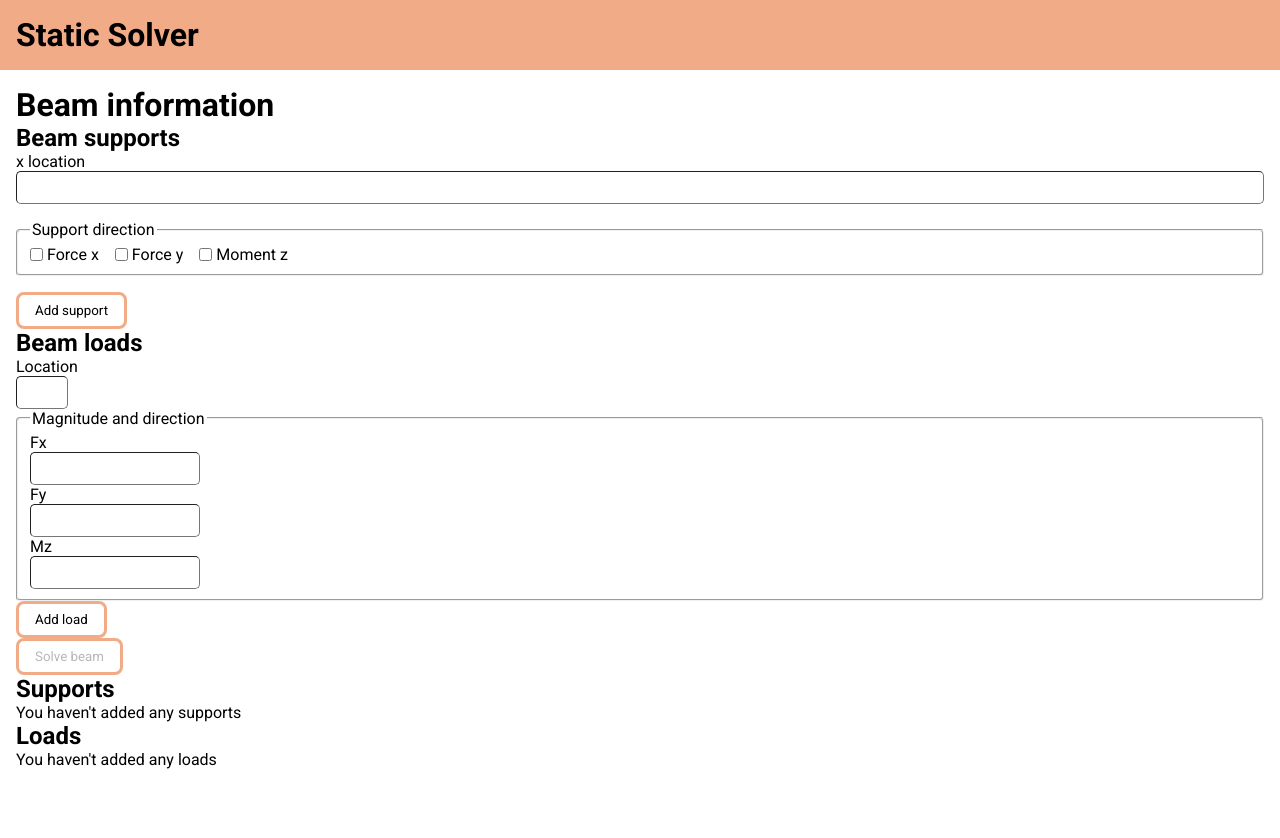
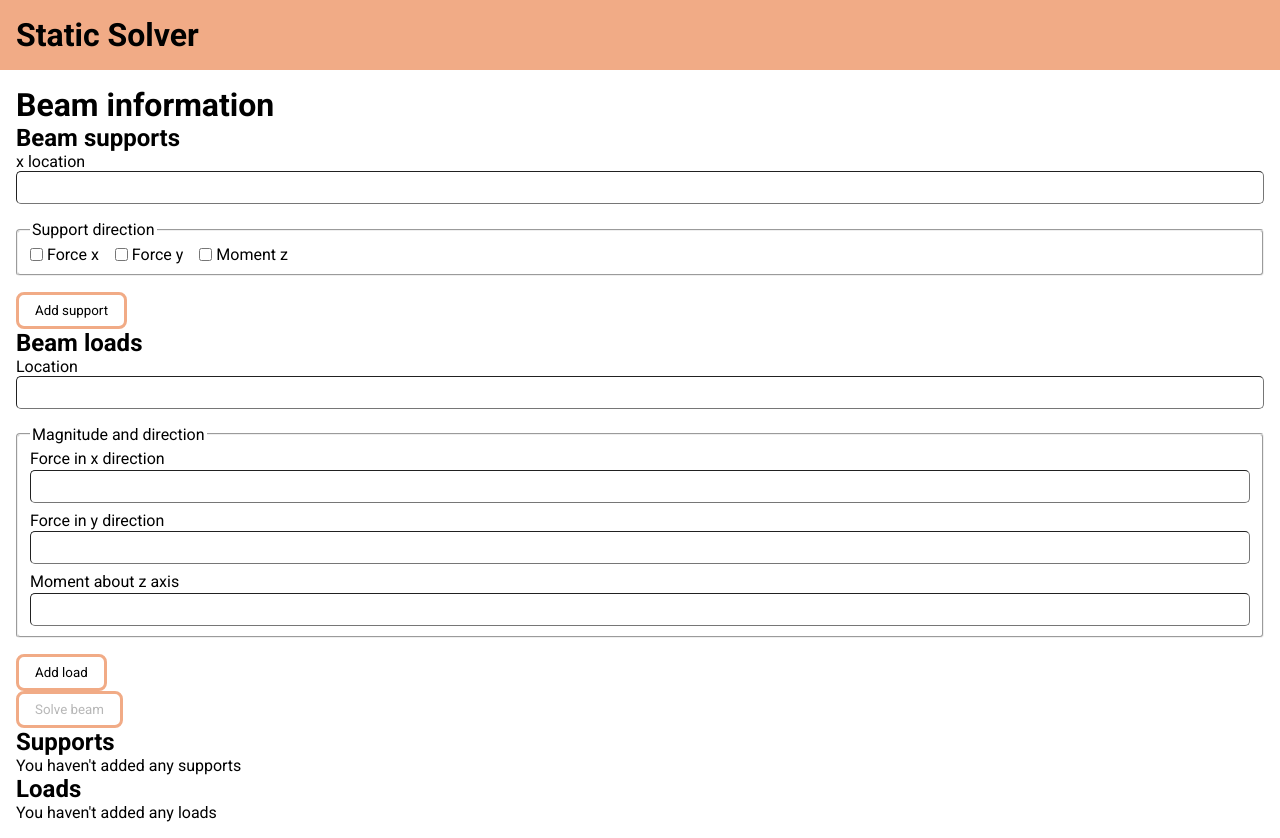
Before and after one commit to JackAgtual/Static-Solver, a React (Vite) app: page / in a window 1280 px wide. Both pictures are taken after typing "5" into the empty fields and a click on the button "Set Length". Before the commit the page ends 800 px from the top, so only its background shows below. Built offline with nearby package versions, Linux system fonts and the light colour scheme.

Commit message:
Styling LoadsForm

```diff
--- /dev/null
+++ b/src/components/BeamForm/LoadsForm/LoadsForm.module.css
@@ -0,0 +1,21 @@
+.container > *:not(:first-child) {
+  margin-top: 1rem;
+}
+
+.location {
+  display: flex;
+  flex-direction: column;
+}
+
+.loadsInputWrapper > .inputWrapper {
+  display: flex;
+  flex-direction: column;
+}
+
+.loadsInputWrapper > .inputWrapper:not(:first-child) {
+  margin-top: 0.5rem;
+}
+
+.inputWrapper > :last-child {
+  margin-top: 0.1rem;
+}
--- a/src/components/BeamForm/LoadsForm.tsx
+++ b/src/components/BeamForm/LoadsForm/LoadsForm.tsx
@@ -1,6 +1,7 @@
 import { useRef } from 'react'
-import { Beam, NewLoad } from '../../types/staticAnalysis'
-import { clearValidation } from '../../utils/form'
+import { Beam, NewLoad } from '../../../types/staticAnalysis'
+import { clearValidation } from '../../../utils/form'
+import style from './LoadsForm.module.css'
 
 type LoadFormProps = {
   beam: Beam
@@ -46,9 +47,9 @@ function LoadsForm({ beam, addLoad }: LoadFormProps) {
   }
 
   return (
-    <form onSubmit={handleSubmit}>
-      <label>
-        <p>Location</p>
+    <form className={style.container} onSubmit={handleSubmit}>
+      <div className={style.location}>
+        <label htmlFor="loadLocation">Location</label>
         <input
           required
           ref={locationRef}
@@ -57,22 +58,31 @@ function LoadsForm({ beam, addLoad }: LoadFormProps) {
           min={0}
           max={beam.length ?? ''}
           onChange={clearValidation}
+          id="loadLocation"
         />
-      </label>
+      </div>
       <fieldset>
         <legend>Magnitude and direction</legend>
-        <label>
-          <p>Fx</p>
-          <input ref={magnitudeRef} type="number" name="fx" onChange={clearValidation} />
-        </label>
-        <label>
-          <p>Fy</p>
-          <input type="number" name="fy" onChange={clearValidation} />
-        </label>
-        <label>
-          <p>Mz</p>
-          <input type="number" name="mz" onChange={clearValidation} />
-        </label>
+        <div className={style.loadsInputWrapper}>
+          <div className={style.inputWrapper}>
+            <label htmlFor="fx">Force in x direction</label>
+            <input
+              ref={magnitudeRef}
+              type="number"
+              name="fx"
+              onChange={clearValidation}
+              id="fx"
+            />
+          </div>
+          <div className={style.inputWrapper}>
+            <label>Force in y direction</label>
+            <input type="number" name="fy" onChange={clearValidation} id="fy" />
+          </div>
+          <div className={style.inputWrapper}>
+            <label>Moment about z axis</label>
+            <input type="number" name="mz" onChange={clearValidation} id="mz" />
+          </div>
+        </div>
       </fieldset>
       <button type="submit">Add load</button>
     </form>
--- /dev/null
+++ b/src/components/BeamForm/LoadsForm/index.ts
@@ -0,0 +1,2 @@
+import LoadsForm from './LoadsForm'
+export default LoadsForm
```
